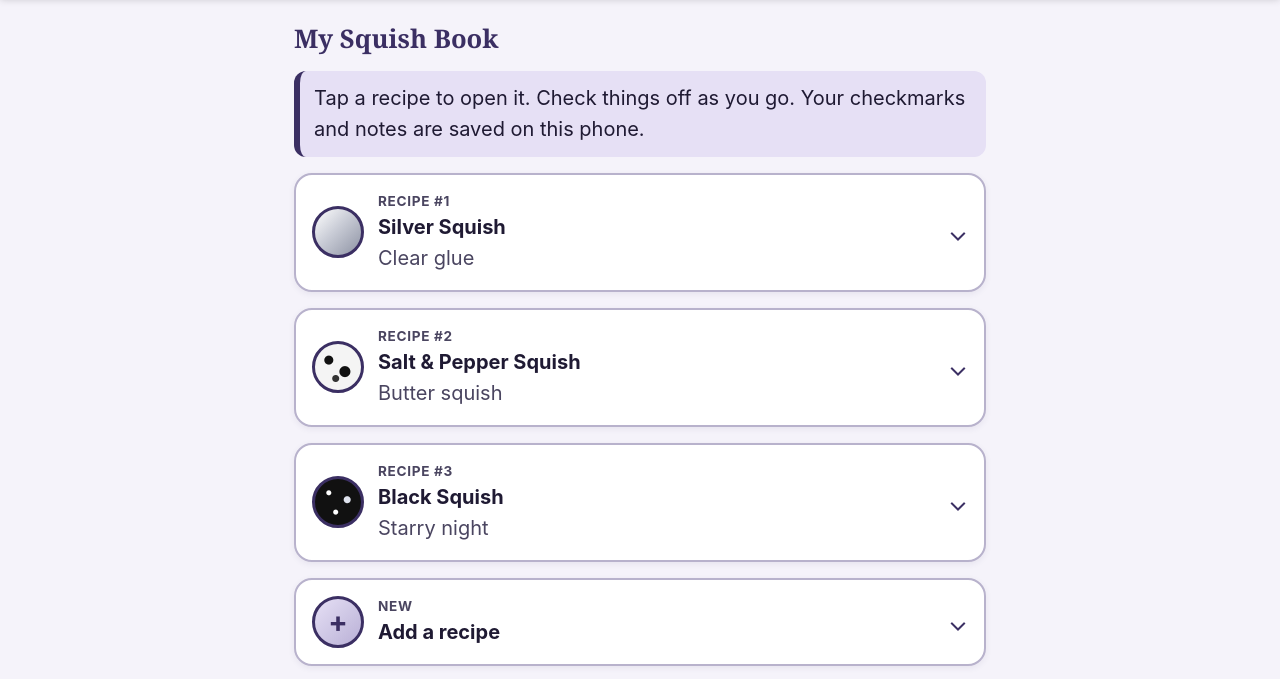
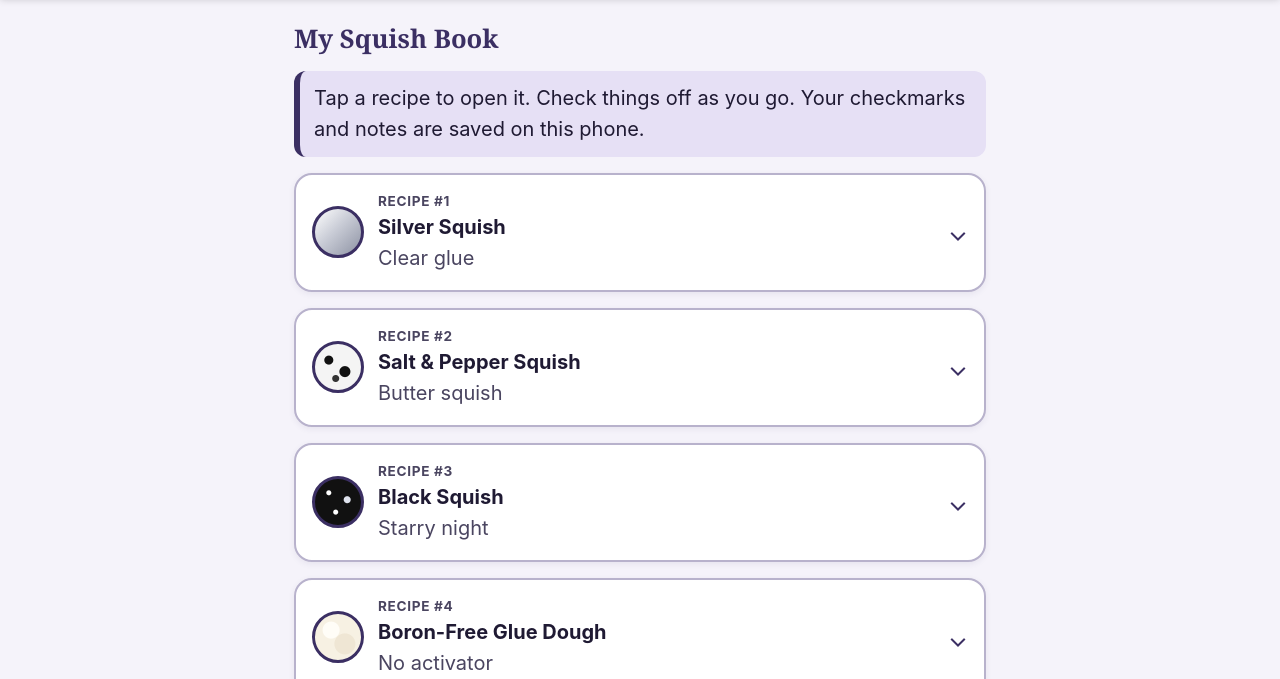
Before and after one commit to mauikimlen/silver-squish-recipes, a plain HTML site: page index.html in a window 1280 px wide. Shown: the part 115-794 px from the top of the page. Drawn offline with Linux system fonts and the light colour scheme.

Commit message:
Add Recipe #4 Boron-Free Glue Dough and #5 Psyllium Jelly Squish; custom recipes start at #6

```diff
--- a/index.html
+++ b/index.html
@@ -75,6 +75,8 @@ ul.plain{padding-left:1.3em;margin:6px 0} ul.plain li{margin:6px 0}
 .silver{background:linear-gradient(135deg,#ffffff,#c9ccd6 45%,#8d92a3)}
 .saltpepper{background:radial-gradient(circle at 30% 35%,#111 0 4px,transparent 5px),radial-gradient(circle at 65% 60%,#111 0 5px,transparent 6px),radial-gradient(circle at 45% 75%,#333 0 3px,transparent 4px),#f4f4f4}
 .starry{background:radial-gradient(circle at 30% 30%,#fff 0 2px,transparent 3px),radial-gradient(circle at 70% 45%,#dfe3ee 0 3px,transparent 4px),radial-gradient(circle at 45% 72%,#fff 0 2px,transparent 3px),#111}
+.dough{background:radial-gradient(circle at 35% 35%,#fffdf7 0 8px,transparent 9px),radial-gradient(circle at 65% 65%,#efe6d4 0 10px,transparent 11px),#f7f1e3}
+.jelly{background:radial-gradient(circle at 32% 30%,rgba(255,255,255,.85) 0 5px,transparent 7px),radial-gradient(circle at 50% 55%,#c9a6f0,#8a5cc9 70%)}
 .custom{background:linear-gradient(135deg,#e6e0f5,#b9b0d6)}
 select{width:100%;font:inherit;font-size:1.05rem;padding:12px;min-height:56px;border:2px solid var(--line);border-radius:12px;background:#fff;color:var(--ink)}
 select:focus{outline:4px solid var(--focus);outline-offset:1px}
@@ -297,8 +299,49 @@ select:focus{outline:4px solid var(--focus);outline-offset:1px}
       "Wear gloves (black stains).",
       "Knead on a tray or parchment paper.",
       "Store sealed. Lotion or warm water if it gets stiff."
+    ] },
+    { id:"r4", num:"Recipe #4", name:"Boron-Free Glue Dough", sub:"No activator", sw:"dough", sections:[
+      ["Ingredients", [
+        "<span class='k'>Glue:</span> 1/2 cup Elmer's glue (white or clear).",
+        "<span class='k'>Cornstarch:</span> 1/2 cup, plus more as needed.",
+        "<span class='k'>Lotion:</span> 1–2 Tbsp.",
+        "<span class='k'>Color (optional):</span> your choice from the Colors tab."
+      ]],
+      ["Steps", [
+        "Pour the glue into a bowl and stir in the color.",
+        "Add the cornstarch a little at a time, stirring.",
+        "Knead in the lotion.",
+        "Keep adding cornstarch until it stops sticking to your hands."
+      ]]
+    ], notes:[
+      "Soft and moldable — more putty than stretchy.",
+      "No borax, no contact solution.",
+      "Best made fresh; store sealed.",
+      "Fragrance-free lotion is gentlest."
+    ] },
+    { id:"r5", num:"Recipe #5", name:"Psyllium Jelly Squish", sub:"Boron-free, glue-free", sw:"jelly", sections:[
+      ["Ingredients", [
+        "<span class='k'>Water:</span> 1 cup.",
+        "<span class='k'>Psyllium:</span> 1–2 tsp plain psyllium husk powder (fiber aisle).",
+        "<span class='k'>Color (optional):</span> 1–2 drops food coloring."
+      ]],
+      ["Steps", [
+        "Stir the water, psyllium and color together in a large microwave-safe bowl.",
+        "Microwave 3–5 minutes in short bursts, watching closely. Stop when it starts to bubble up.",
+        "Stir and repeat until thick.",
+        "Let it cool completely before touching — it gets very hot."
+      ]]
+    ], notes:[
+      "Heat longer for a firmer texture.",
+      "Jiggly and gentle on the hands.",
+      "Make fresh — it doesn't keep long.",
+      "Not food — don't eat it.",
+      "Throw it away in the trash, not the drain."
     ] }
   ];
+  // Custom (user-added) recipes are numbered after the built-ins, starting at #6.
+  // Display-only: stored data keeps its original ids/keys (custom ids are "c"+timestamp).
+  var CUSTOM_START = Math.max(6, RECIPES.length + 1);
 
   var COLORS = [
     ["White","#ffffff",["white acrylic","white air-dry clay","white mica","white eyeshadow","dab of white lotion"]],
@@ -353,7 +396,7 @@ select:focus{outline:4px solid var(--focus);outline-offset:1px}
     [["Base",c.base],["Color",c.color],["Activator",c.act],["Add-ins",c.add],["Scent",c.scent]].forEach(function(p){
       if (p[1] && p[1].trim()) items.push("<span class='k'>"+p[0]+":</span> "+esc(p[1]));
     });
-    return { id:c.id, num:"Recipe #"+(RECIPES.length+idx+1), name:c.name, sub:"My recipe", sw:"custom",
+    return { id:c.id, num:"Recipe #"+(CUSTOM_START+idx), name:c.name, sub:"My recipe", sw:"custom",
       sections: items.length ? [["Ingredients", items]] : [],
       notes: c.notes && c.notes.trim() ? [esc(c.notes).replace(/\n/g,'<br>')] : [] };
   }
```
